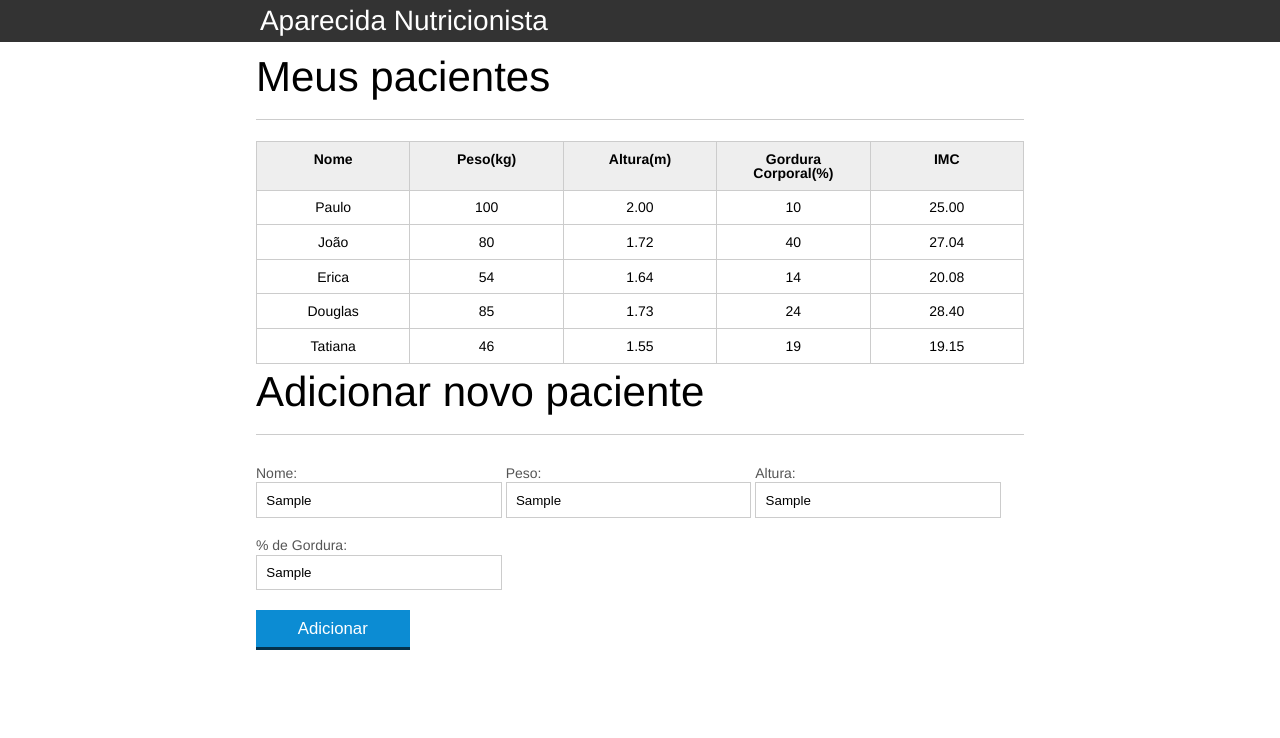
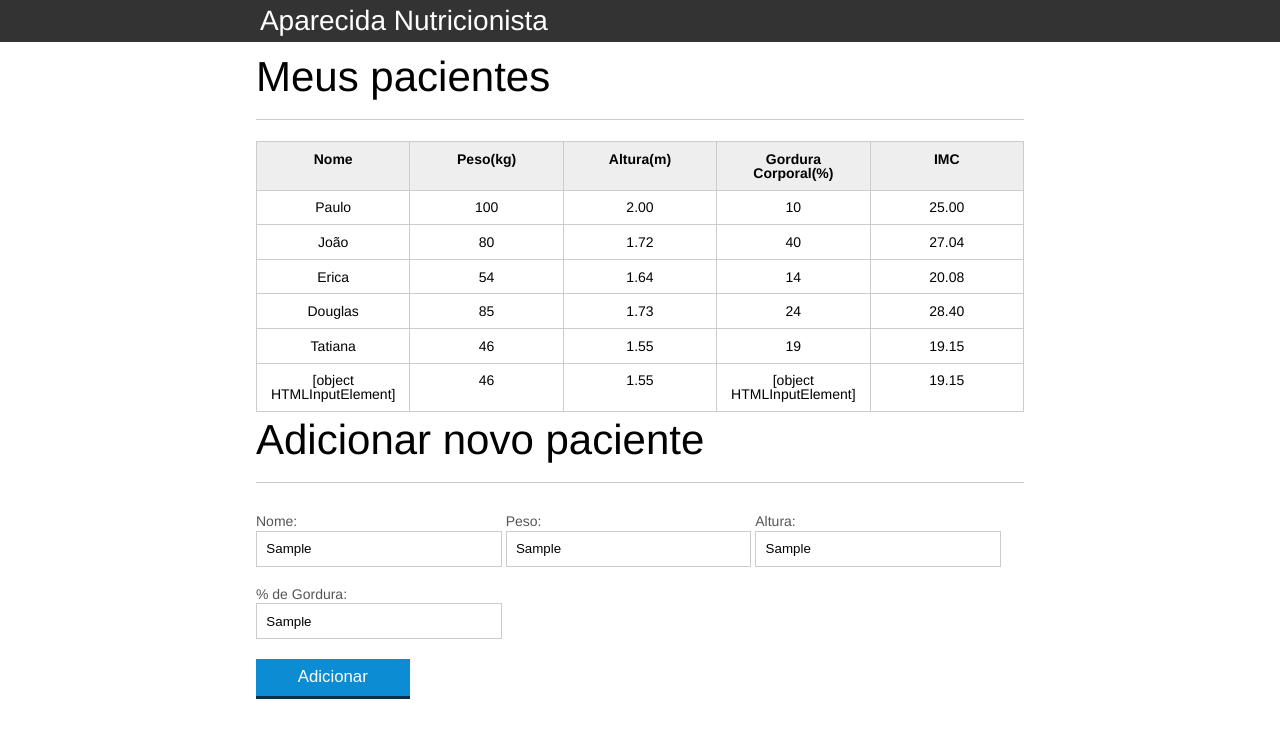
Before and after one commit to diogosilvadias/alura, a plain HTML site: page javascript-programando-na-linguagem-web/introducao-javascript/index.html in a window 1280 px wide. Both pictures are taken after typing "Sample", "Sample", "Sample", "Sample" into the empty fields and a click on the button "Adicionar". Drawn offline with Linux system fonts and the light colour scheme.

Commit message:
aula 4 feita.

```diff
--- a/javascript-programando-na-linguagem-web/introducao-javascript/index.html
+++ b/javascript-programando-na-linguagem-web/introducao-javascript/index.html
@@ -99,7 +99,8 @@
 		</form>
 	</section>
 
-	<script src="js/principal.js"></script>
+	<script src="js/calcula-imc.js"></script>
+	<script src="js/form.js"></script>
 </body>
 
 </html>
--- a/javascript-programando-na-linguagem-web/introducao-javascript/js/principal.js
+++ b/javascript-programando-na-linguagem-web/introducao-javascript/js/calcula-imc.js
@@ -30,21 +30,11 @@ for (var i = 0; i < pacientes.length; i++) {
     }
 
     if (pesoValido && alturaValida) {
-        var imc = peso / (altura * altura);
-        tdImc.textContent = imc.toFixed(2);
+        tdImc.textContent = calculaImc(peso, altura);
     }
 }
 
-var btAdicionar = document.querySelector("#adicionar-paciente");
-btAdicionar.addEventListener("click", function (event) {
-    event.preventDefault();
-
-    var form = document.querySelector("#form-adiciona");
-
-    var nome = form.nome.value;
-    var peso = form.peso.value;
-    var altura = form.altura.value;
-    var gordura = form.gordura.value;
-
-
-});
+function calculaImc(peso, altura) {
+    var imc = peso / (altura * altura);
+    return imc.toFixed(2);
+}
--- /dev/null
+++ b/javascript-programando-na-linguagem-web/introducao-javascript/js/form.js
@@ -0,0 +1,42 @@
+var btAdicionar = document.querySelector("#adicionar-paciente");
+btAdicionar.addEventListener("click", function (event) {
+    event.preventDefault();
+
+    var form = document.querySelector("#form-adiciona");
+    var paciente = obtemPacienteDoFormulario(form);
+
+    var pacienteTr = document.createElement("tr");
+
+    var nomeTd = document.createElement("td");
+    var pesoTd = document.createElement("td");
+    var alturaTd = document.createElement("td");
+    var gorduraTd = document.createElement("td");
+    var imcTd = document.createElement("td");
+
+    nomeTd.textContent = nome;
+    pesoTd.textContent = peso;
+    alturaTd.textContent = altura;
+    gorduraTd.textContent = gordura;
+    imcTd.textContent = calculaImc(peso, altura);
+
+    pacienteTr.appendChild(nomeTd);
+    pacienteTr.appendChild(pesoTd);
+    pacienteTr.appendChild(alturaTd);
+    pacienteTr.appendChild(gorduraTd);
+    pacienteTr.appendChild(imcTd);
+
+    var table = document.querySelector("#tabela-pacientes");
+    table.appendChild(pacienteTr);
+});
+
+function obtemPacienteDoFormulario(form) {
+    var paciente = {
+        nome: form.nome.value,
+        peso: form.peso.value,
+        altura: form.altura.value,
+        gordura: form.gordura.value,
+        imc: calculaImc(form.peso.value, form.altura.value)
+    };
+
+    return paciente;
+}
```
